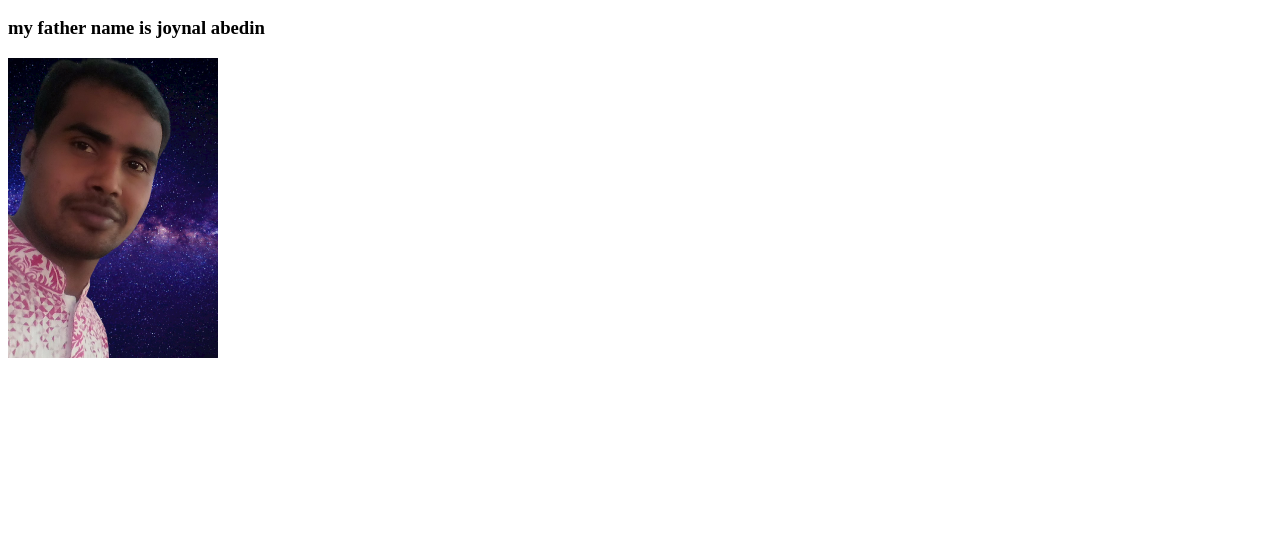
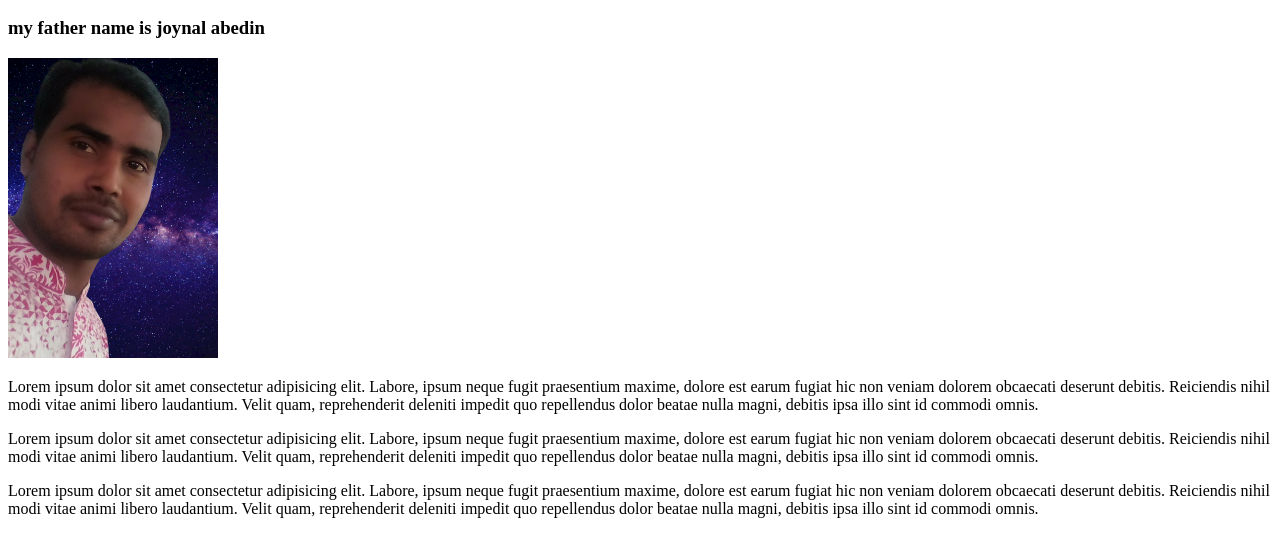
Before and after one commit to Md-Ashraf-Ali/my-first-project, a plain HTML site: page index.html in a window 1280 px wide. Shown: the part 110-666 px from the top of the page. Drawn offline with Linux system fonts and the light colour scheme.

Commit message:
paragraph add

```diff
--- a/index.html
+++ b/index.html
@@ -11,5 +11,6 @@
     <h2>I am ashraful alam</h2>
     <h3>my father name is joynal abedin</h3>
     <img src="IMG_20180216_115032-removebg-preview (4).png" alt="MY Picture">
+    <p>Lorem ipsum dolor sit amet consectetur adipisicing elit. Labore, ipsum neque fugit praesentium maxime, dolore est earum fugiat hic non veniam dolorem obcaecati deserunt debitis. Reiciendis nihil modi vitae animi libero laudantium. Velit quam, reprehenderit deleniti impedit quo repellendus dolor beatae nulla magni, debitis ipsa illo sint id commodi omnis.</p><p>Lorem ipsum dolor sit amet consectetur adipisicing elit. Labore, ipsum neque fugit praesentium maxime, dolore est earum fugiat hic non veniam dolorem obcaecati deserunt debitis. Reiciendis nihil modi vitae animi libero laudantium. Velit quam, reprehenderit deleniti impedit quo repellendus dolor beatae nulla magni, debitis ipsa illo sint id commodi omnis.</p><p>Lorem ipsum dolor sit amet consectetur adipisicing elit. Labore, ipsum neque fugit praesentium maxime, dolore est earum fugiat hic non veniam dolorem obcaecati deserunt debitis. Reiciendis nihil modi vitae animi libero laudantium. Velit quam, reprehenderit deleniti impedit quo repellendus dolor beatae nulla magni, debitis ipsa illo sint id commodi omnis.</p>
 </body>
 </html>
```
